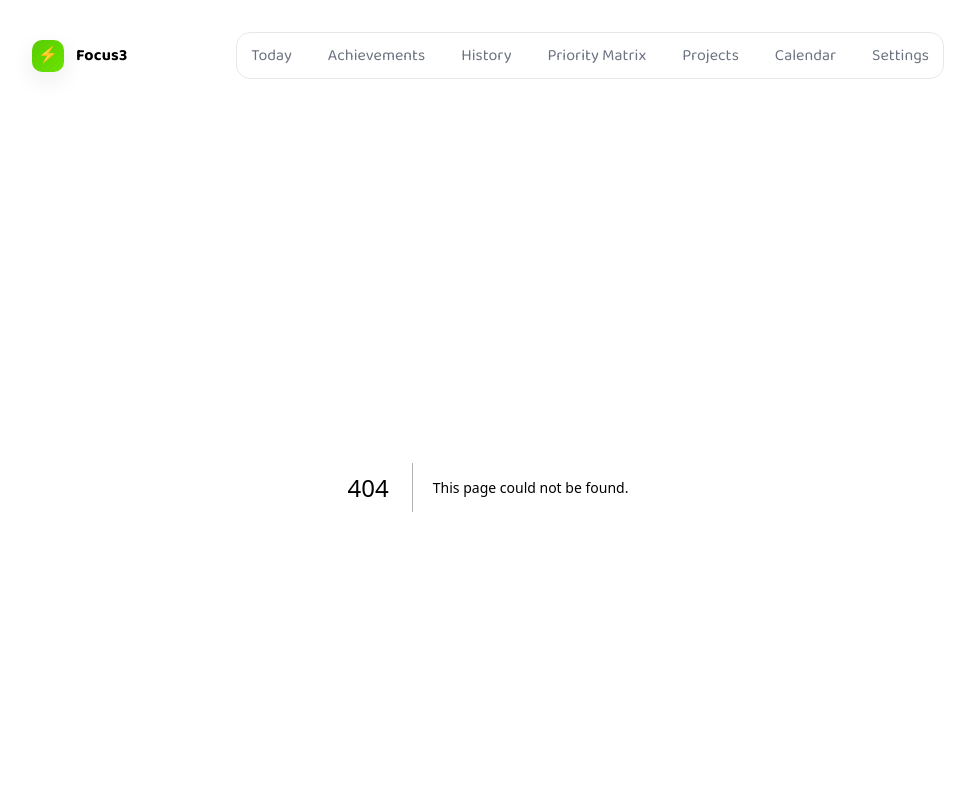
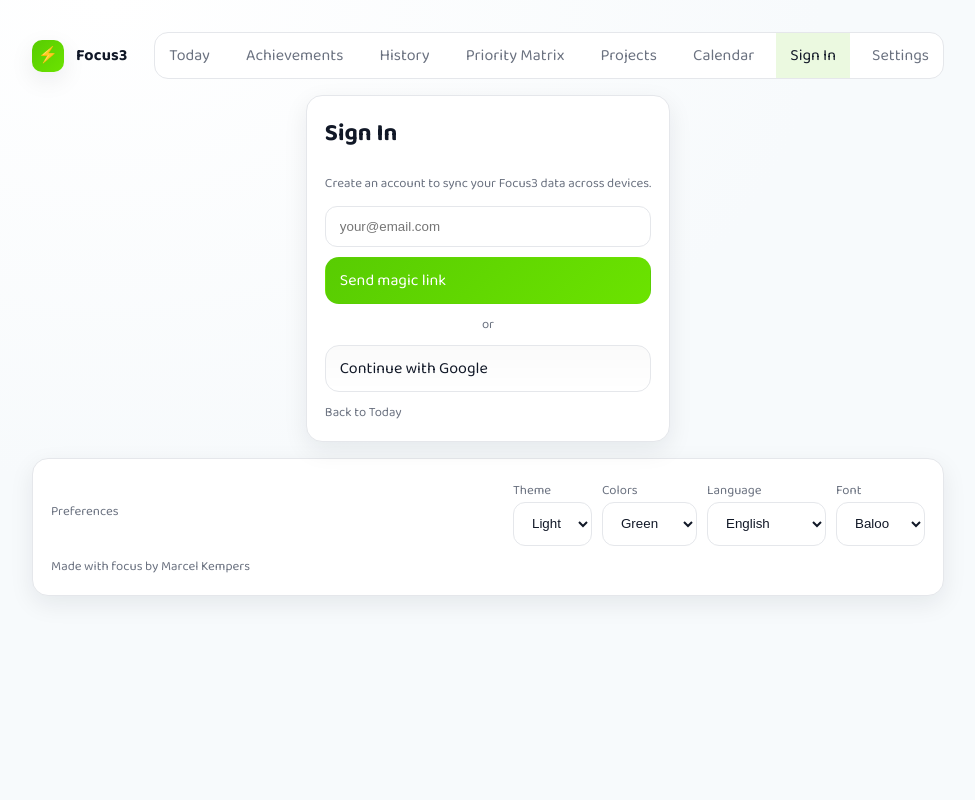
Before and after one commit to marcelkempers96/3thingsaday, a Next.js app: page /sign-in in a window 1280 px wide. Before the commit this address had no page. Shown: the top 800 px of the page, without its empty margins (152-1127 px from the left). Built offline with nearby package versions, Linux system fonts and the light colour scheme.

Commit message:
feat: Supabase Sign In page (email magic link + Google); persistent auth via safe storage; header links

```diff
--- a/app/components/ResponsiveHeader.tsx
+++ b/app/components/ResponsiveHeader.tsx
@@ -24,6 +24,7 @@ export default function ResponsiveHeader() {
 				<Link className={pathname?.startsWith('/priority-matrix') ? 'active' : ''} href="/priority-matrix" prefetch={false}>Priority Matrix</Link>
 				<Link className={pathname?.startsWith('/projects') ? 'active' : ''} href="/projects" prefetch={false}>Projects</Link>
 				<Link className={pathname?.startsWith('/calendar') ? 'active' : ''} href="/calendar" prefetch={false}>Calendar</Link>
+				<Link className={pathname?.startsWith('/sign-in') ? 'active' : ''} href="/sign-in" prefetch={false}>Sign In</Link>
 				<Link className={pathname?.startsWith('/settings') ? 'active' : ''} href="/settings" prefetch={false}>Settings</Link>
 			</nav>
 
@@ -40,6 +41,7 @@ export default function ResponsiveHeader() {
 						<Link href="/priority-matrix" prefetch={false} className={pathname?.startsWith('/priority-matrix') ? 'active' : ''} onClick={() => setOpen(false)}>Priority Matrix</Link>
 						<Link href="/projects" prefetch={false} className={pathname?.startsWith('/projects') ? 'active' : ''} onClick={() => setOpen(false)}>Projects</Link>
 						<Link href="/calendar" prefetch={false} className={pathname?.startsWith('/calendar') ? 'active' : ''} onClick={() => setOpen(false)}>Calendar</Link>
+						<Link href="/sign-in" prefetch={false} className={pathname?.startsWith('/sign-in') ? 'active' : ''} onClick={() => setOpen(false)}>Sign In</Link>
 						<Link href="/settings" prefetch={false} className={pathname?.startsWith('/settings') ? 'active' : ''} onClick={() => setOpen(false)}>Settings</Link>
 					</div>
 				</div>
--- /dev/null
+++ b/app/sign-in/page.tsx
@@ -0,0 +1,42 @@
+"use client";
+
+import { useState } from 'react';
+import { supabase } from '@/lib/supabaseClient';
+import Link from 'next/link';
+
+export default function SignInPage() {
+	const [email, setEmail] = useState('');
+	const [loading, setLoading] = useState(false);
+	const [msg, setMsg] = useState('');
+
+	async function signInWithEmail() {
+		setLoading(true); setMsg('');
+		const { error } = await supabase.auth.signInWithOtp({ email, options: { emailRedirectTo: window.location.origin + '/' } });
+		setLoading(false);
+		setMsg(error ? error.message : 'Check your email for the login link.');
+	}
+
+	async function signInWithGoogle() {
+		setLoading(true); setMsg('');
+		const { error } = await supabase.auth.signInWithOAuth({ provider: 'google', options: { redirectTo: window.location.origin + '/' } });
+		setLoading(false);
+		if (error) setMsg(error.message);
+	}
+
+	return (
+		<main className="grid" style={{ marginTop: 8 }}>
+			<section className="panel" style={{ maxWidth: 520, margin: '0 auto' }}>
+				<h2 style={{ marginTop: 0 }}>Sign In</h2>
+				<div className="small muted">Create an account to sync your Focus3 data across devices.</div>
+				<div style={{ display: 'grid', gap: 10, marginTop: 12 }}>
+					<input className="input" placeholder="your@email.com" type="email" value={email} onChange={(e) => setEmail(e.target.value)} />
+					<button className="btn btn-primary" onClick={signInWithEmail} disabled={loading || !email}>Send magic link</button>
+					<div className="small muted" style={{ textAlign: 'center' }}>or</div>
+					<button className="btn" onClick={signInWithGoogle} disabled={loading}>Continue with Google</button>
+					{msg ? <div className="small muted">{msg}</div> : null}
+					<div className="small muted">Back to <Link href="/">Today</Link></div>
+				</div>
+			</section>
+		</main>
+	);
+}
--- /dev/null
+++ b/lib/supabaseClient.ts
@@ -0,0 +1,17 @@
+import { createClient } from '@supabase/supabase-js';
+import { safeGet, safeSet } from './safeStorage';
+
+const supabaseUrl = 'https://lxuvtdljnlearahrxnne.supabase.co';
+const supabaseKey = 'eyJhbGciOiJIUzI1NiIsInR5cCI6IkpXVCJ9.eyJpc3MiOiJzdXBhYmFzZSIsInJlZiI6Imx4dXZ0ZGxqbmxlYXJhaHJ4bm5lIiwicm9sZSI6ImFub24iLCJpYXQiOjE3NTU1NTM2MTUsImV4cCI6MjA3MTEyOTYxNX0.x3dHK7ffTijz5M3bJDi2qNllYU7fyfT6g5gHQOP3YBM';
+
+export const supabase = createClient(supabaseUrl, supabaseKey, {
+	auth: {
+		persistSession: true,
+		detectSessionInUrl: true,
+		storage: {
+			getItem: (key: string) => safeGet(key),
+			setItem: (key: string, value: string) => { safeSet(key, value); },
+			removeItem: (key: string) => { safeSet(key, ''); }
+		} as any
+	}
+});
--- a/package.json
+++ b/package.json
@@ -12,7 +12,8 @@
   "dependencies": {
     "next": "^14.2.5",
     "react": "^18.2.0",
-    "react-dom": "^18.2.0"
+    "react-dom": "^18.2.0",
+    "@supabase/supabase-js": "^2.43.4"
   },
   "devDependencies": {
     "@types/node": "^20.12.12",
```
Also changed, not shown: 1 other file (tests, documents, lock files or other folders).
